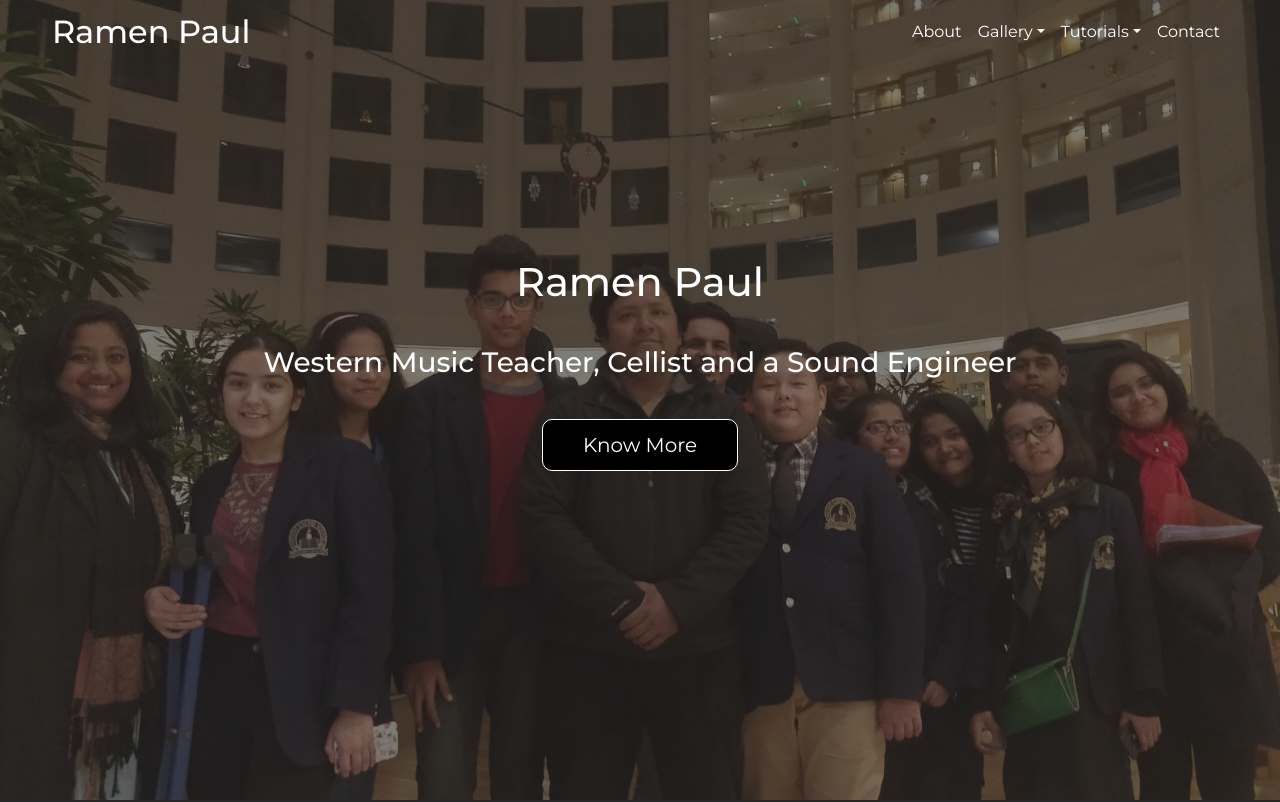
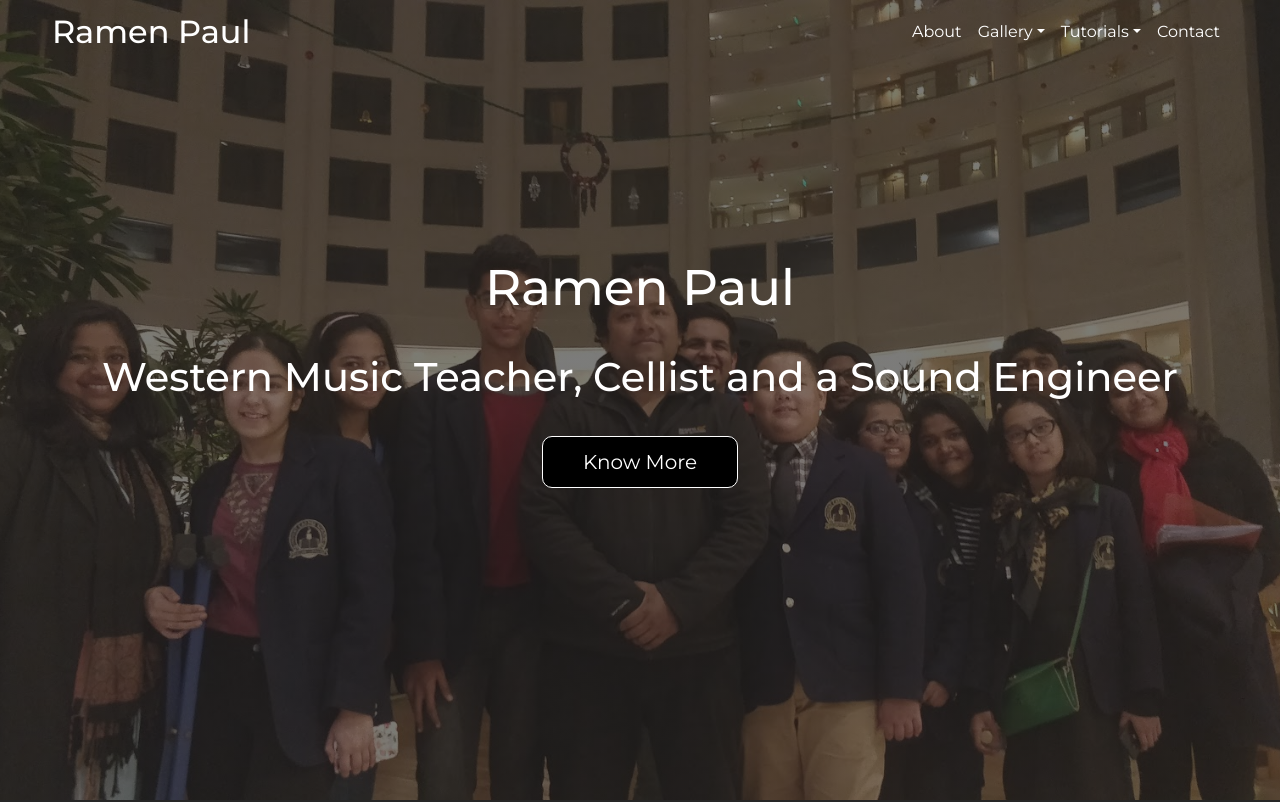
Before and after one commit to curiousdilip/ramen-paul, a Next.js app: page / in a window 1280 px wide. Shown: the top 802 px of the page. Built offline with nearby package versions, Linux system fonts and the light colour scheme.

Commit message:
robots and sitemap added

```diff
--- a/components/Header.jsx
+++ b/components/Header.jsx
@@ -62,6 +62,7 @@ const Header = () => {
                             <NavDropdown title="Gallery" id="gallery">
                                 <NavDropdown.Item href="/videos">Videos</NavDropdown.Item>
                                 <NavDropdown.Item href="/photos">Photos</NavDropdown.Item>
+                                <NavDropdown.Item href="/audios">Audios</NavDropdown.Item>
                             </NavDropdown>
                             <NavDropdown title="Tutorials" id="tutorial">
                                 <NavDropdown.Item href="/vocals">Vocals</NavDropdown.Item>
--- a/components/RHeader.jsx
+++ b/components/RHeader.jsx
@@ -63,6 +63,7 @@ const RHeader = () => {
                                 <NavDropdown title="Gallery" id="gallery">
                                     <NavDropdown.Item href="/videos">Videos</NavDropdown.Item>
                                     <NavDropdown.Item href="/photos">Photos</NavDropdown.Item>
+                                    <NavDropdown.Item href="/audios">Audios</NavDropdown.Item>
                                 </NavDropdown>
                                 <NavDropdown title="Tutorials" id="tutorial">
                                     <NavDropdown.Item href="/vocals">Vocals</NavDropdown.Item>
--- a/pages/index.jsx
+++ b/pages/index.jsx
@@ -32,10 +32,10 @@ export default function Home() {
           <div className="container">
             <div className="row">
               <div className="col-md-12 text-center">
-                <h1 data-aos="fade-up">Ramen Paul</h1>
-                <h3 data-aos="fade-up">
+                <h3 data-aos="fade-up">Ramen Paul</h3>
+                <h1 data-aos="fade-up">
                   Western Music Teacher, Cellist and a Sound Engineer
-                </h3>
+                </h1>
                 <div className="hero-btn">
                   <a href="#about" data-aos="fade-right">
                     Know More
--- a/styles/home.css
+++ b/styles/home.css
@@ -8,14 +8,15 @@
     padding: 17% 0;
 }
 
-#hero h1 {
+#hero h3 {
     margin-top: 40px;
     color: #fff;
+    font-size: 50px;
 }
 
-#hero h3 {
+#hero h1 {
     color: #fff;
-    margin: 40px 0;
+    margin: 35px 0;
 }
 
 
```
Also changed, not shown: public/robots.txt (added), 1 other file (tests, documents, lock files or other folders).
